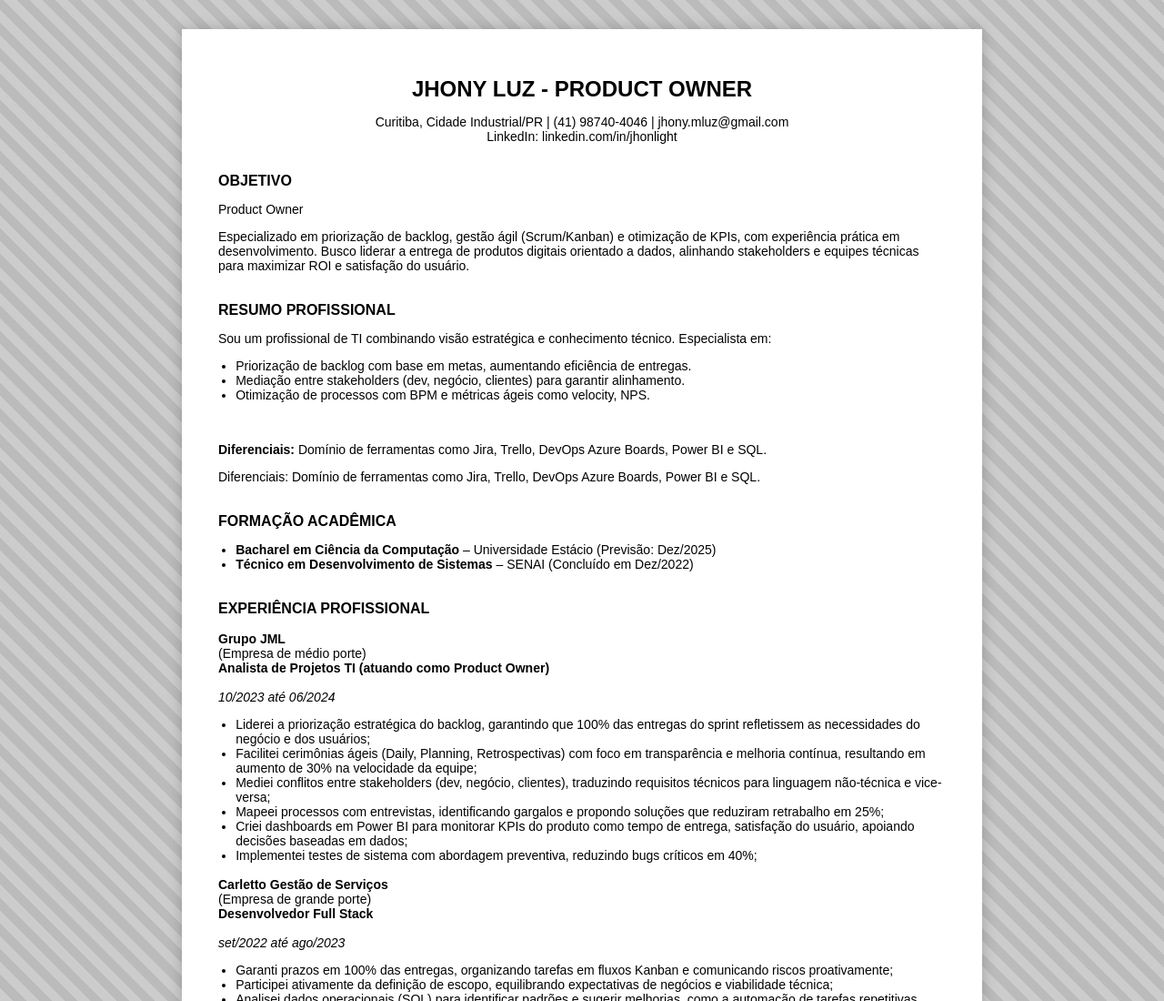
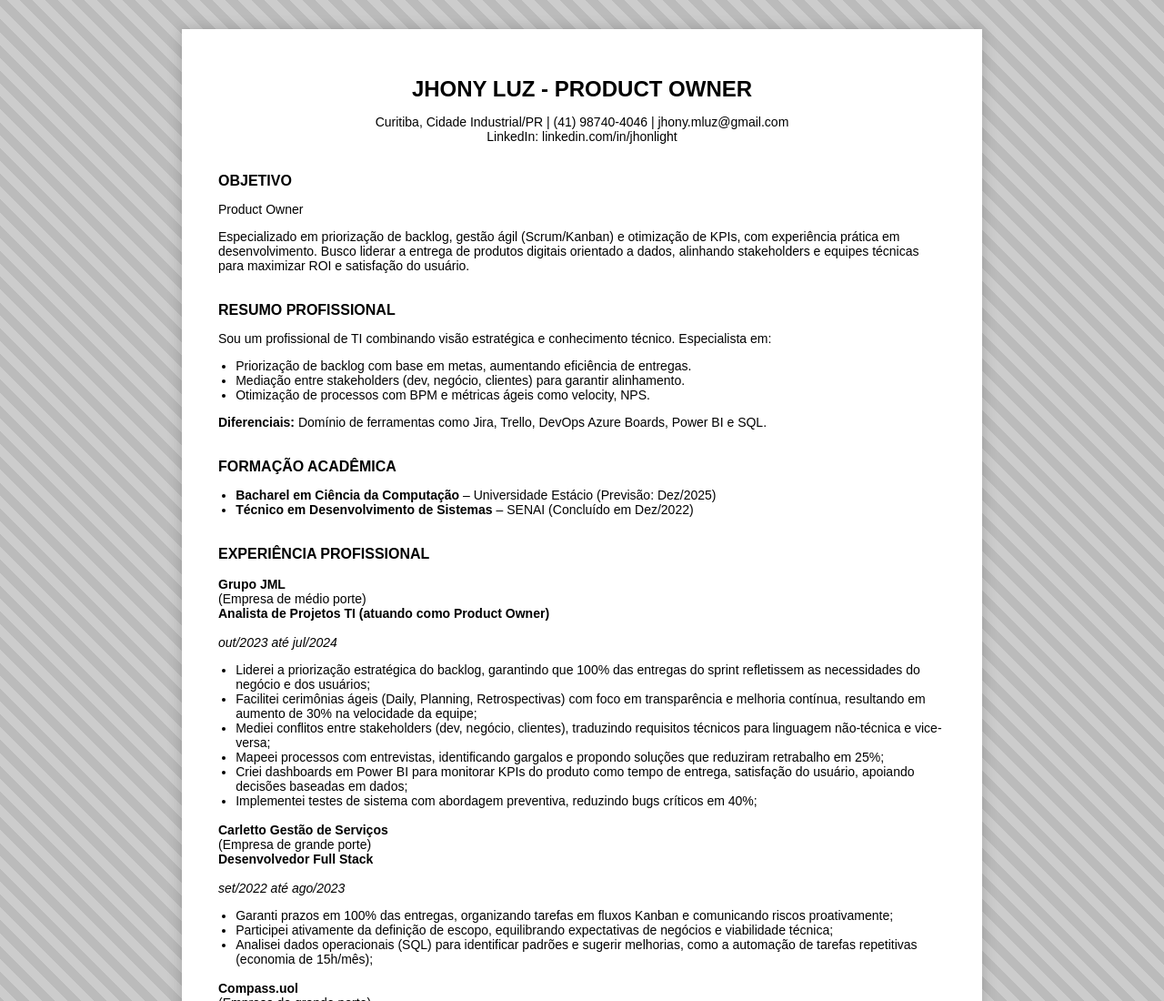
Before and after one commit to JhonLight/PRODUCT-OWNER, a plain HTML site: page index.html in a window 1280 px wide. Shown: the top 1100 px of the page at 91% size. Drawn offline with Linux system fonts and the light colour scheme.

Commit message:
Update index.html

```diff
--- a/index.html
+++ b/index.html
@@ -102,9 +102,8 @@
                 <li>Mediação entre stakeholders (dev, negócio, clientes) para garantir alinhamento.</li>
                 <li>Otimização de processos com BPM e métricas ágeis como velocity, NPS.</li>
             </ul>
-            <br>
+
             <p ><strong>Diferenciais:</strong> Domínio de ferramentas como Jira, Trello, DevOps Azure Boards, Power BI e SQL.</p>
-Diferenciais: Domínio de ferramentas como Jira, Trello, DevOps Azure Boards, Power BI e SQL.
             </p>
         </section>
 
@@ -124,7 +123,7 @@ Diferenciais: Domínio de ferramentas como Jira, Trello, DevOps Azure Boards, Po
                     <strong>Grupo JML</strong> <span>(Empresa de médio porte)</span>
                 </div>
                 <strong>Analista de Projetos TI (atuando como Product Owner)</strong><br>
-                <em>10/2023 até 06/2024</em>
+                <em>out/2023 até jul/2024</em>
                 <ul>
                     <li>Liderei a priorização estratégica do backlog, garantindo que 100% das entregas do sprint refletissem as
 necessidades do negócio e dos usuários;</li>
```
